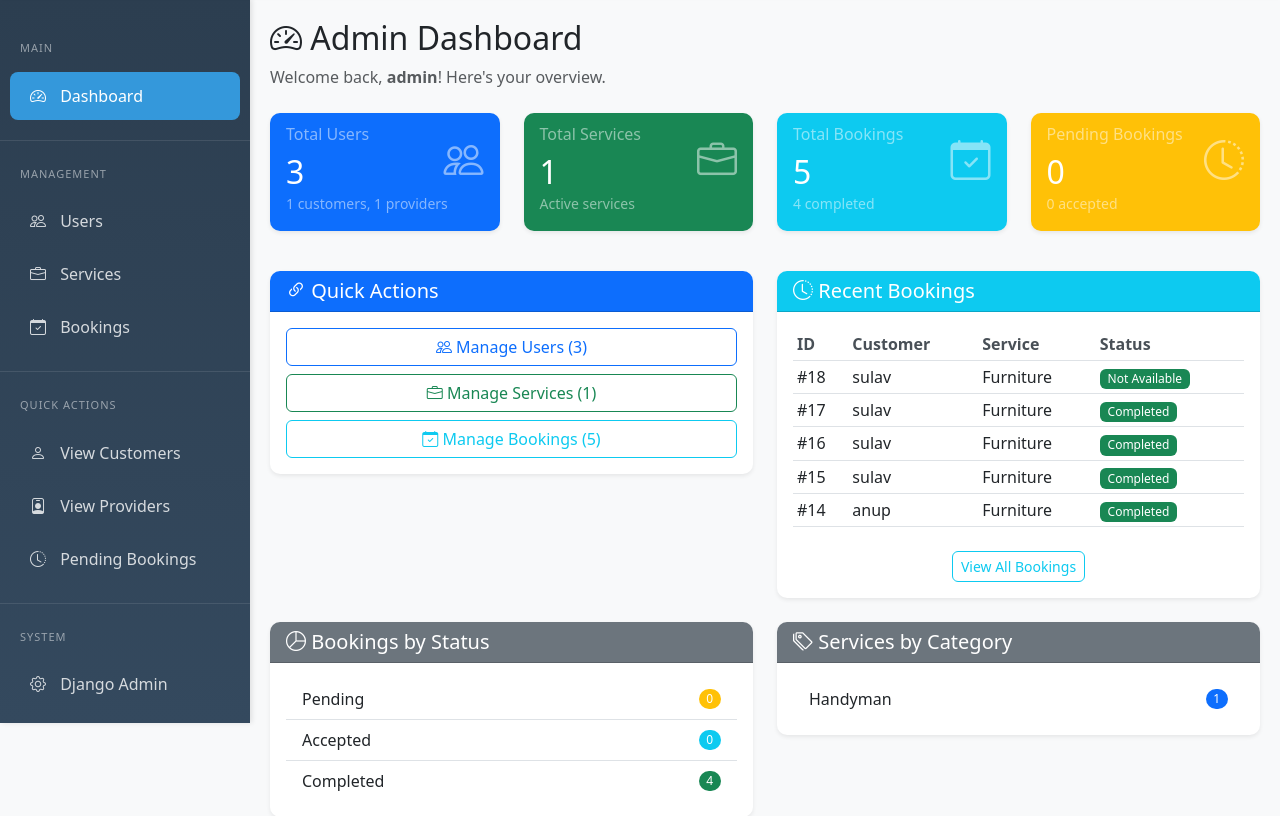
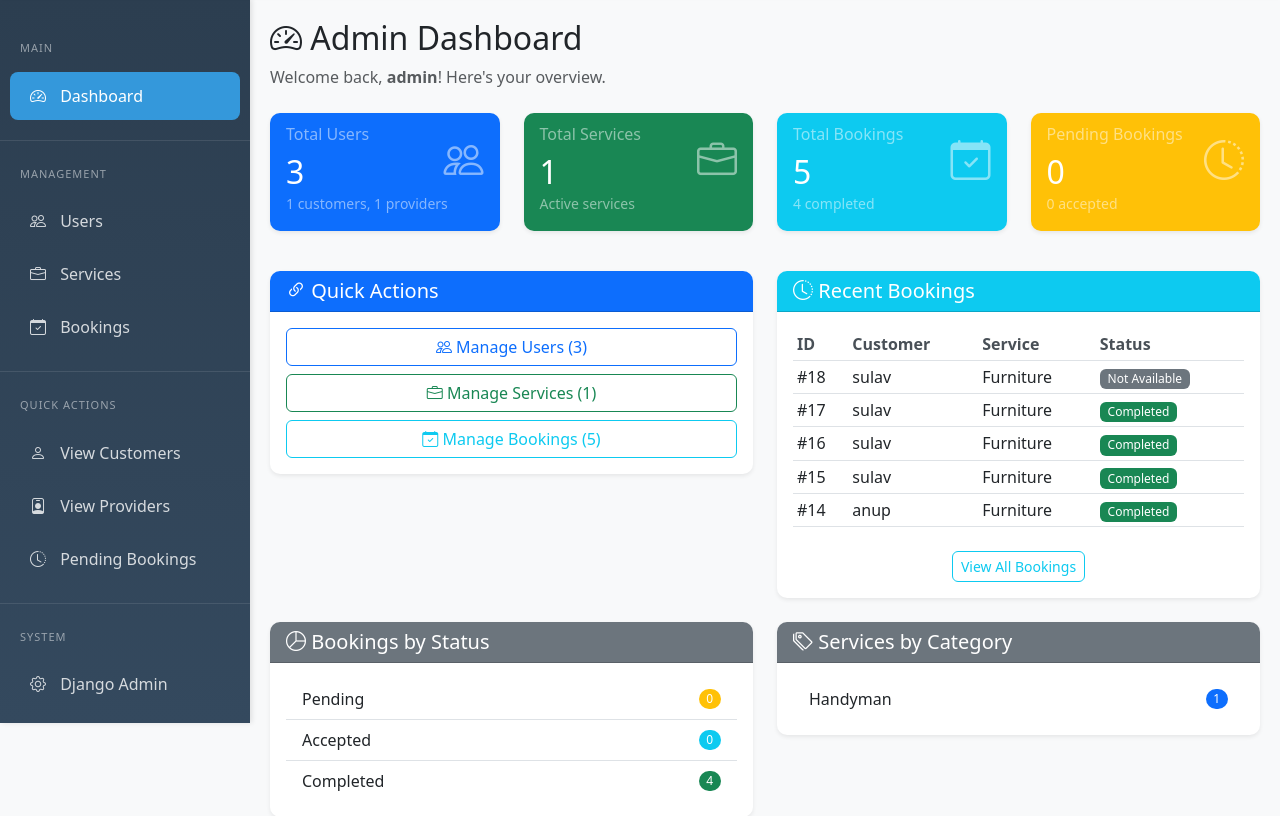
Before and after one commit to samipsapkota123-ship-it/Ghar-Sewa, a Django app: page /dashboard/ in a window 1280 px wide. Shown: the part 77-893 px from the top of the page. Run offline with Django 5.2, Linux system fonts and the light colour scheme; a user stored in the database is signed in; data comes from the database, SQL or seed files in the repository; both versions use the stored data as it was after the commit.

Commit message:
first commit

```diff
--- a/dashboard/templates/dashboard/home/index.html
+++ b/dashboard/templates/dashboard/home/index.html
@@ -125,8 +125,10 @@
                                         <span class="badge bg-warning">{{ booking.status }}</span>
                                     {% elif booking.status == 'Accepted' %}
                                         <span class="badge bg-info">{{ booking.status }}</span>
+                                    {% elif booking.status == 'Completed'%}
+                                        <span class="badge bg-success">{{ booking.status }}</span>
                                     {% else %}
-                                        <span class="badge bg-success">{{ booking.status }}</span>
+                                       <span class="badge bg-secondary">{{ booking.status }}</span>
                                     {% endif %}
                                 </td>
                             </tr>
```
Also changed, not shown: db.sqlite3, templates/services.html (line endings or trailing spaces).
